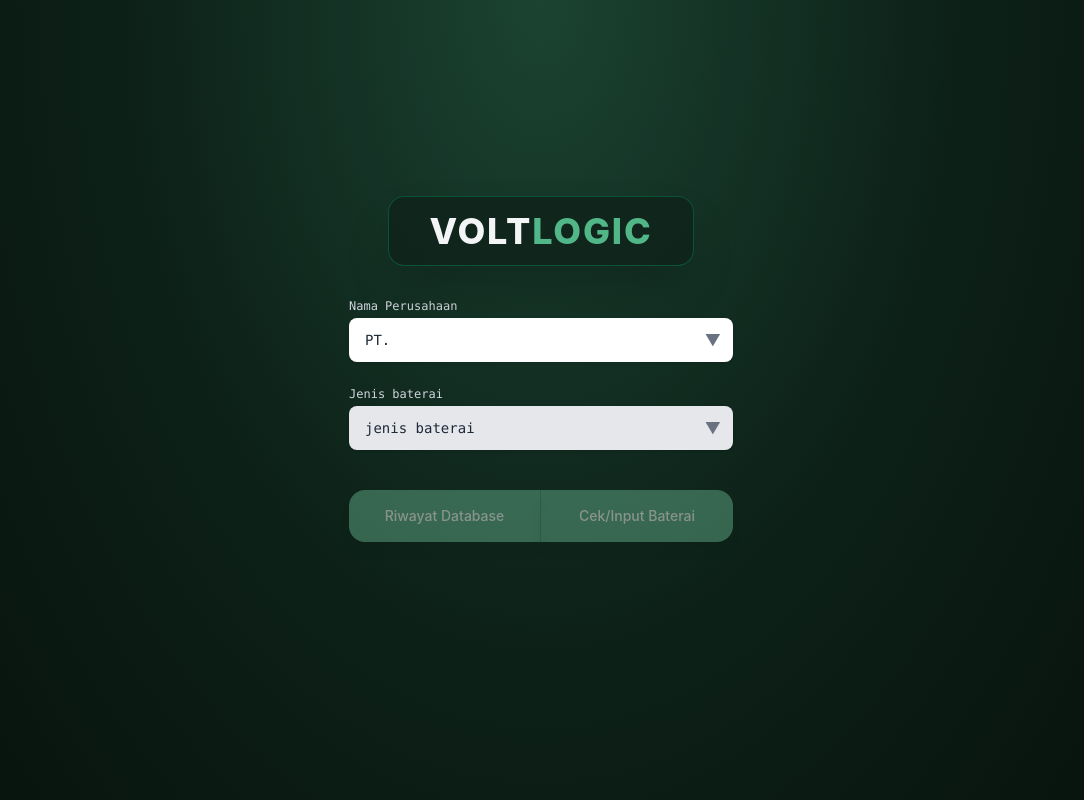
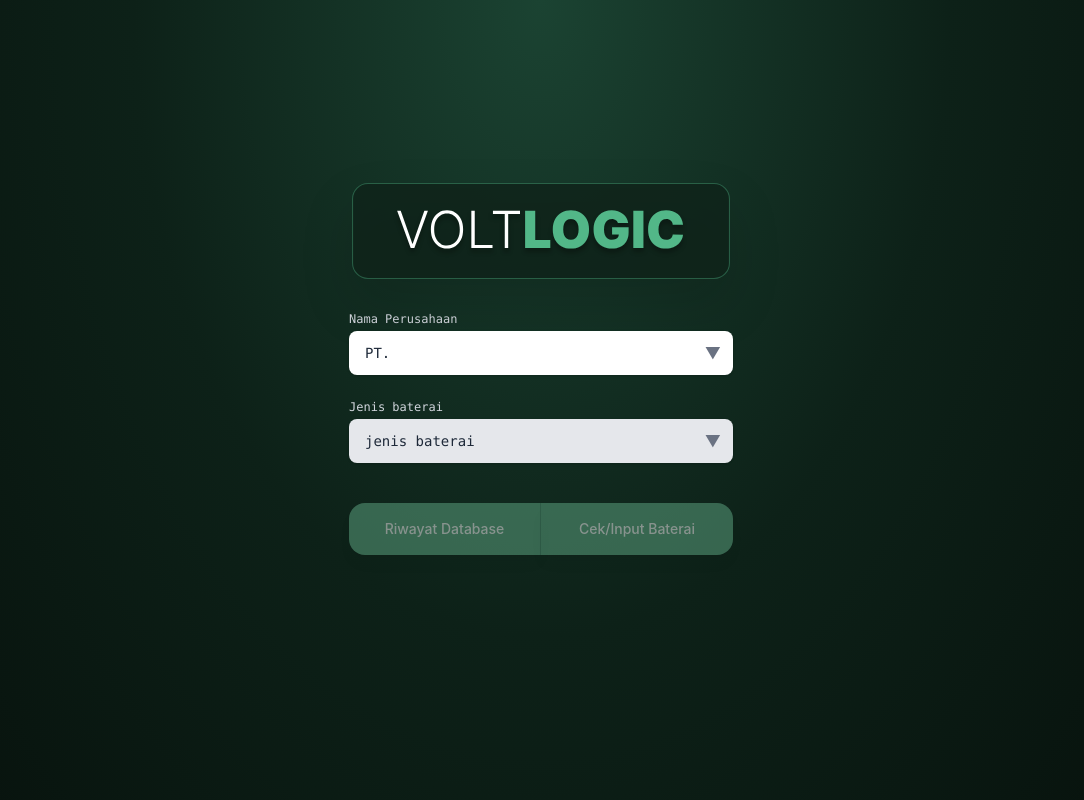
Before and after one commit to aidenwantstocode/volt-logic-ui, a React (Vite) app: page / in a window 1280 px wide. Shown: the top 800 px of the page, without its empty margins (99-1183 px from the left). Built offline with nearby package versions, Linux system fonts and the light colour scheme.

Commit message:
fix(logo): replace manual header with valid SVG asset and fix XML formatting

```diff
--- a/src/App.tsx
+++ b/src/App.tsx
@@ -1,4 +1,5 @@
 import { useState, type FormEvent } from 'react';
+import voltlogicLogo from './assets/voltlogic-logo.svg';
 
 // Data Perusahaan & Tipe Baterai
 const COMPANY_DATA = [
@@ -77,13 +78,13 @@ export default function App() {
       {/* Central Content (Elevated slightly higher on the page) */}
       <div className="w-full flex-1 flex flex-col items-center justify-center pt-2 pb-24">
 
-        {/* Logo VOLTLOGIC */}
-        <div className="mb-8 text-center">
-          <div className="inline-block px-10 py-3.5 rounded-2xl bg-[#10241b]/90 border border-emerald-500/30 shadow-2xl backdrop-blur-md">
-            <h1 className="text-3xl sm:text-4xl font-extrabold tracking-wider text-gray-100 font-sans">
-              VOLT<span className="text-[#52b788]">LOGIC</span>
-            </h1>
-          </div>
+        {/* Logo VOLTLOGIC SVG */}
+        <div className="mb-8 flex justify-center">
+          <img
+            src={voltlogicLogo}
+            alt="VOLTLOGIC Logo"
+            className="h-20 sm:h-24 w-auto drop-shadow-2xl hover:scale-105 transition-transform duration-300"
+          />
         </div>
 
         {/* Kontainer Dropdown & Tombol */}
```
Also changed, not shown: src/assets/voltlogic-logo.svg (added).
